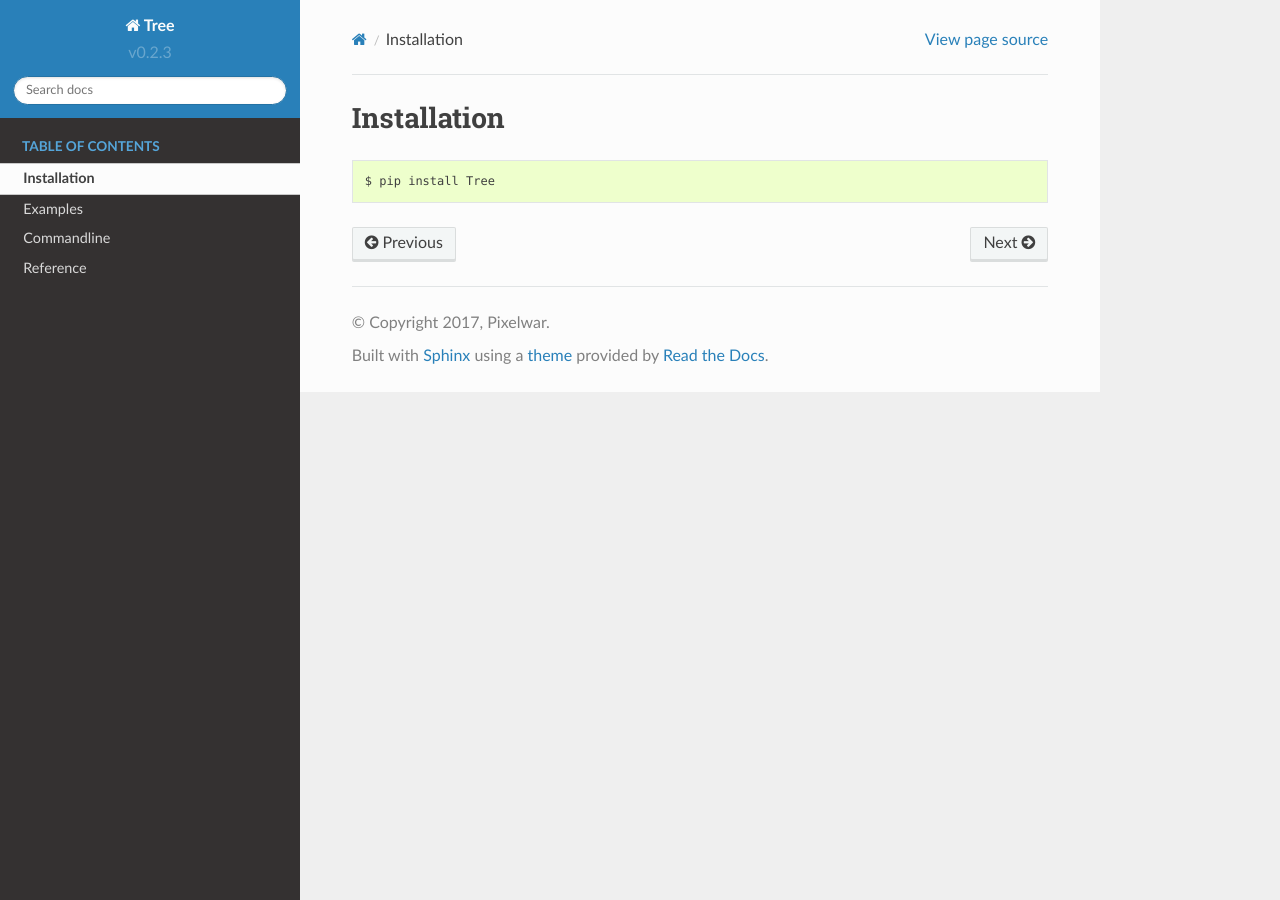
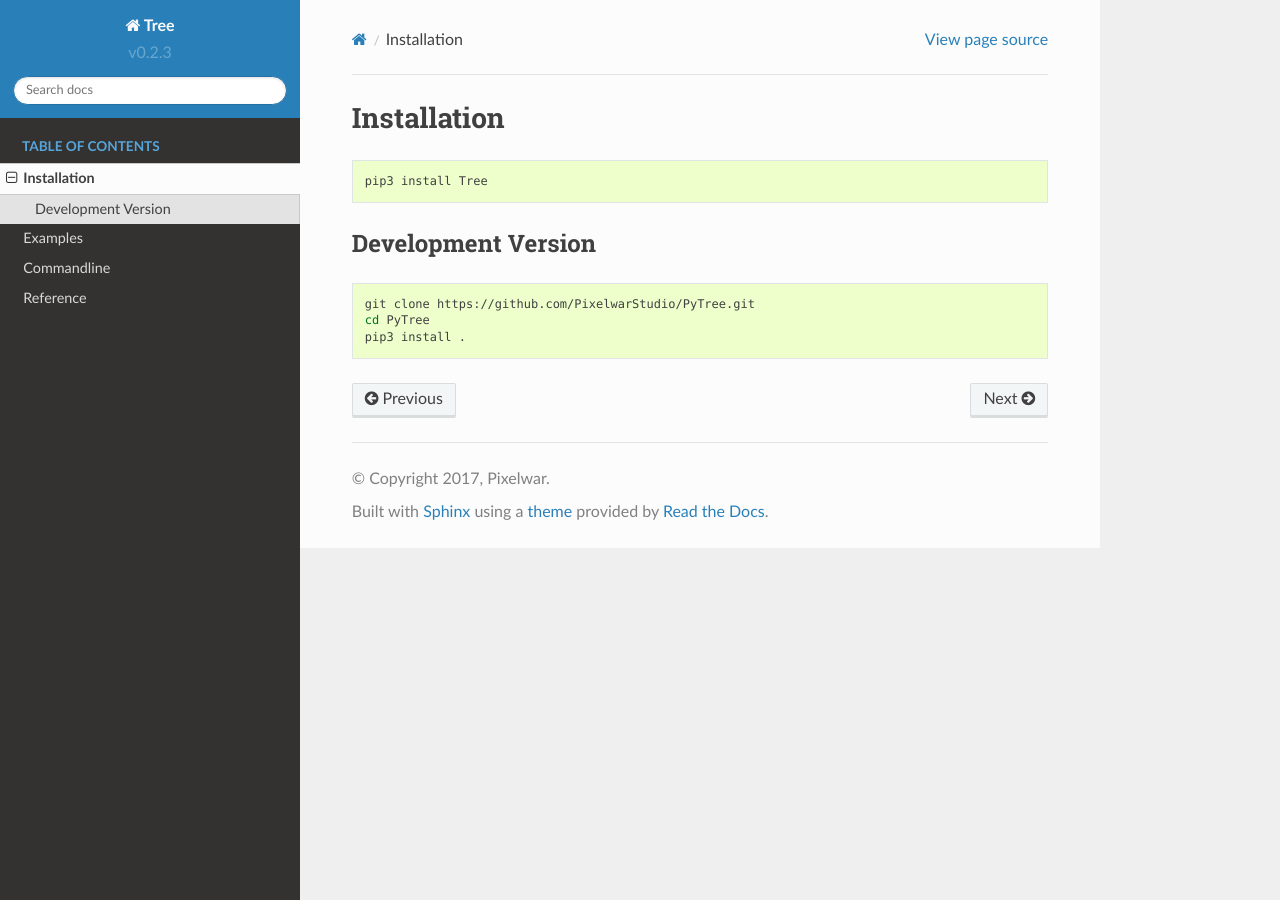
Before and after one commit to PixelwarStudio/PyTree, a Sphinx documentation site: the page built from docs/installation.rst, in a window 1280 px wide. Built offline with Sphinx 7.4.7 and the Read the Docs theme 2.0.0, drawn with Linux system fonts in a browser that asks for light colours.

Commit message:
extend install instructions

```diff
--- a/docs/installation.rst
+++ b/docs/installation.rst
@@ -2,4 +2,13 @@ Installation
 ============
 .. code-block:: bash
 
-    $ pip install Tree
+    pip3 install Tree
+
+
+Development Version
+-------------------
+.. code-block:: bash
+
+    git clone https://github.com/PixelwarStudio/PyTree.git
+    cd PyTree
+    pip3 install .
```
